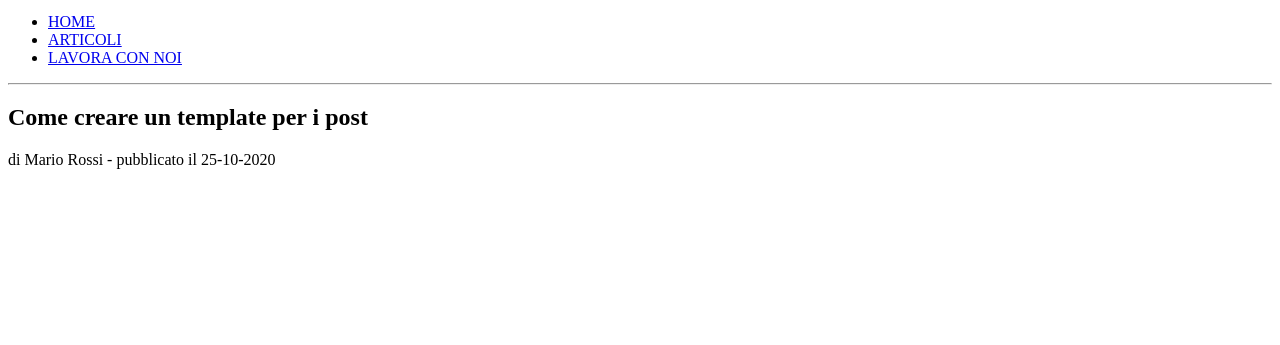
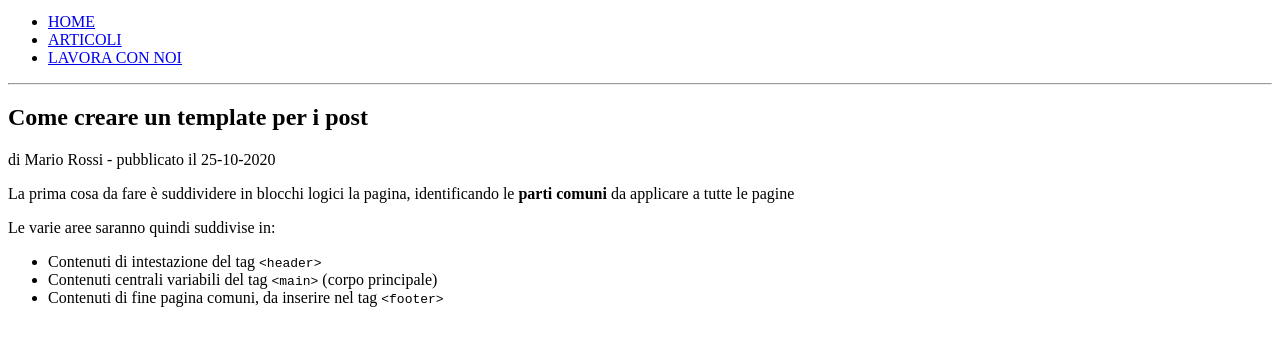
Before and after one commit to camillazicari/29-10, a plain HTML site: page index.html in a window 1280 px wide. Shown: the part 111-456 px from the top of the page. Drawn offline with Linux system fonts and the light colour scheme.

Commit message:
section 1

```diff
--- a/index.html
+++ b/index.html
@@ -21,13 +21,26 @@
           <li><a href="javascrtipt:void(0)">ARTICOLI</a></li>
           <li><a href="javascrtipt:void(0)">LAVORA CON NOI</a></li>
         </ul>
-       <hr/>
+        <hr />
       </nav>
     </header>
     <main>
       <section>
         <h2>Come creare un template per i post</h2>
         <p>di Mario Rossi - pubblicato il 25-10-2020</p>
+        <p>
+          La prima cosa da fare è suddividere in blocchi logici la pagina,
+          identificando le <b>parti comuni</b> da applicare a tutte le pagine
+        </p>
+        <p>Le varie aree saranno quindi suddivise in:</p>
+        <ul>
+          <li>Contenuti di intestazione del tag <code>&lt;header&gt;</code></li>
+          <li>Contenuti centrali variabili del tag <code>&lt;main&gt;</code> (corpo principale)</li>
+          <li>Contenuti di fine pagina comuni, da inserire nel tag <code>&lt;footer&gt;</code></li>
+        </ul>
+      </section>
+      <section>
+
       </section>
     </main>
   </body>
```
